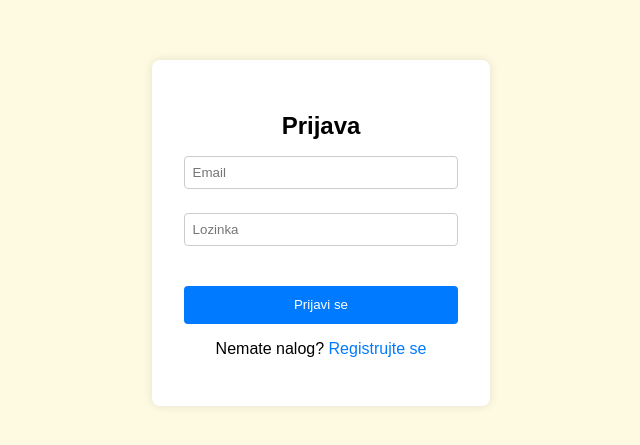
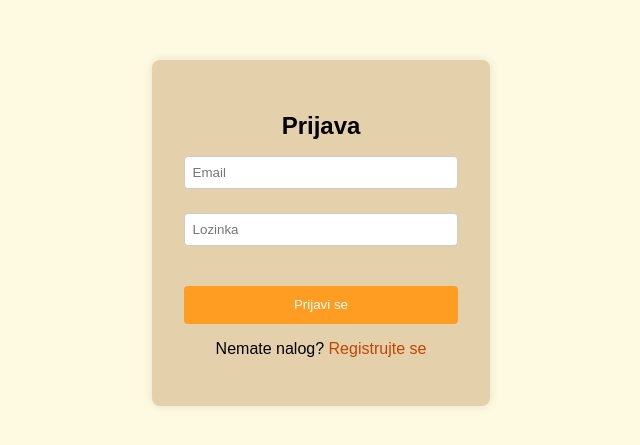
Before and after one commit to elab-development/internet-tehnologije-2024-projekat-partnerizatrcanje_20210349_20210081, a React (Create React App) app: page /login in a window 1280 px wide. Shown: the part 167-612 px from the top of the page, without its empty margins (351-991 px from the left). Built offline with nearby package versions, Linux system fonts and the light colour scheme.

Commit message:
Login i register, druge boje

```diff
--- a/src/styles/styles-main.css
+++ b/src/styles/styles-main.css
@@ -24,7 +24,7 @@ body {
   }
 
   .auth-container {
-    background: white;
+    background: #E5D0AC;
     padding: 2rem;
     border-radius: 8px;
     box-shadow: 0px 0px 10px rgba(0, 0, 0, 0.1);
@@ -48,7 +48,7 @@ body {
   }
 
   .auth-container button {
-    background: #007bff;
+    background: #FF9D23;
     color: white;
     border: none;
     padding: 0.7rem;
@@ -57,7 +57,7 @@ body {
   }
 
   .auth-container span {
-    color: #007bff;
+    color: #C14600;
     cursor: pointer;
   }
 
```
